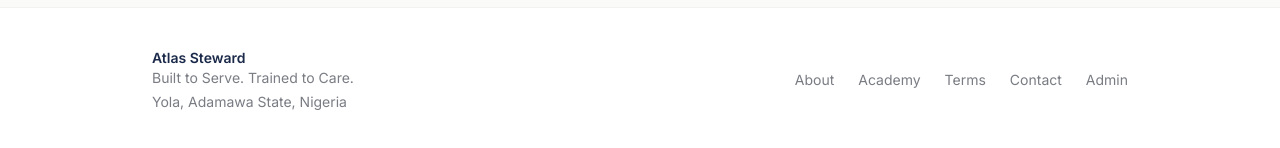
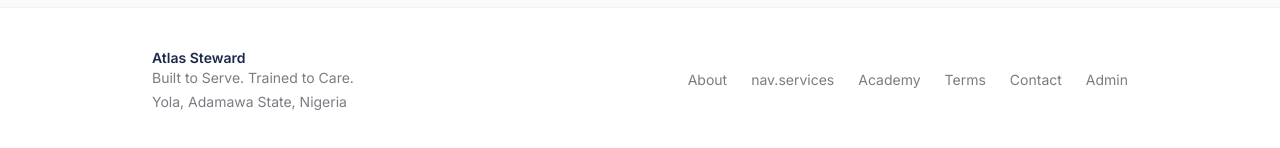
Before and after one commit to ethic-bakeery/atlas-steward-site, a Next.js app: page / in a window 1280 px wide. Shown: the part 1554-1702 px from the top of the page. Built offline with nearby package versions, Linux system fonts and the light colour scheme; no server answers.

Commit message:
Add services link to footer navigation

```diff
--- a/components/Footer.tsx
+++ b/components/Footer.tsx
@@ -17,6 +17,7 @@ export function Footer() {
         </div>
         <div className="flex flex-wrap gap-x-6 gap-y-2">
           <Link href="/about" className="hover:text-navy">{t("nav.about")}</Link>
+          <Link href="/services">{t("nav.services")}</Link>
           <Link href="/academy" className="hover:text-navy">{t("nav.academy")}</Link>
           <Link href="/terms" className="hover:text-navy">{t("nav.terms")}</Link>
           <Link href="/contact" className="hover:text-navy">{t("nav.contact")}</Link>
```
